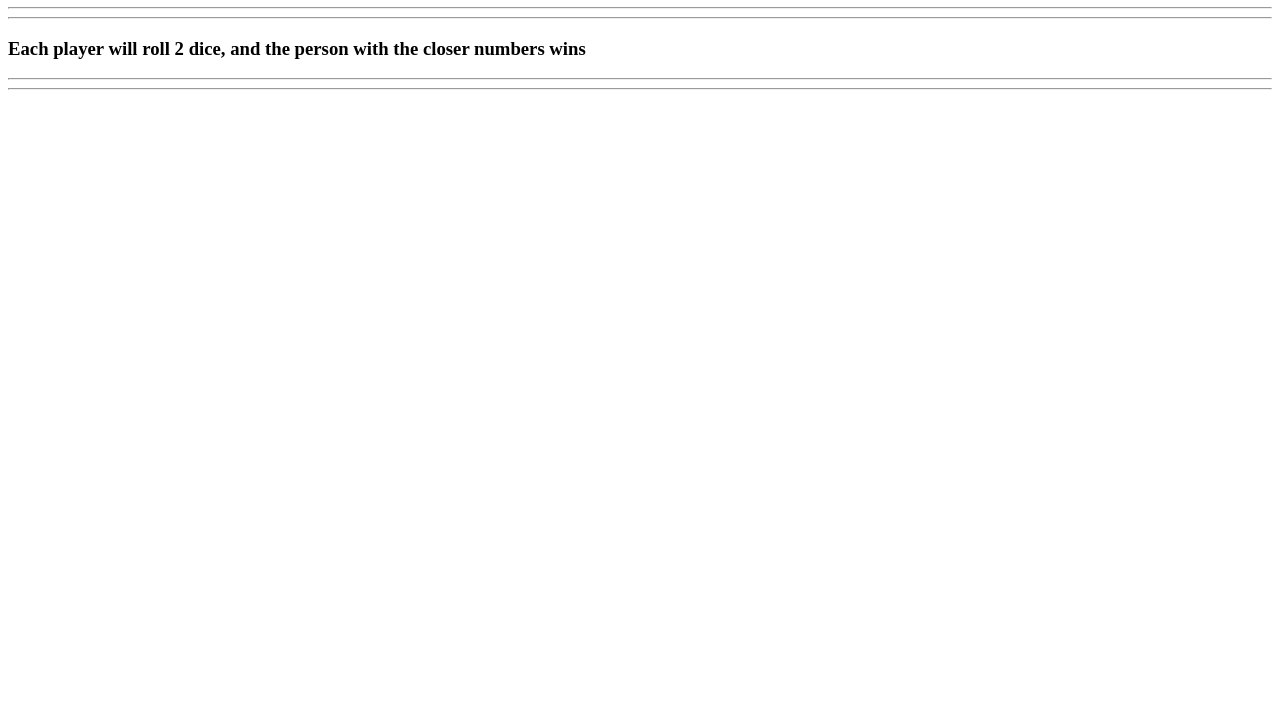
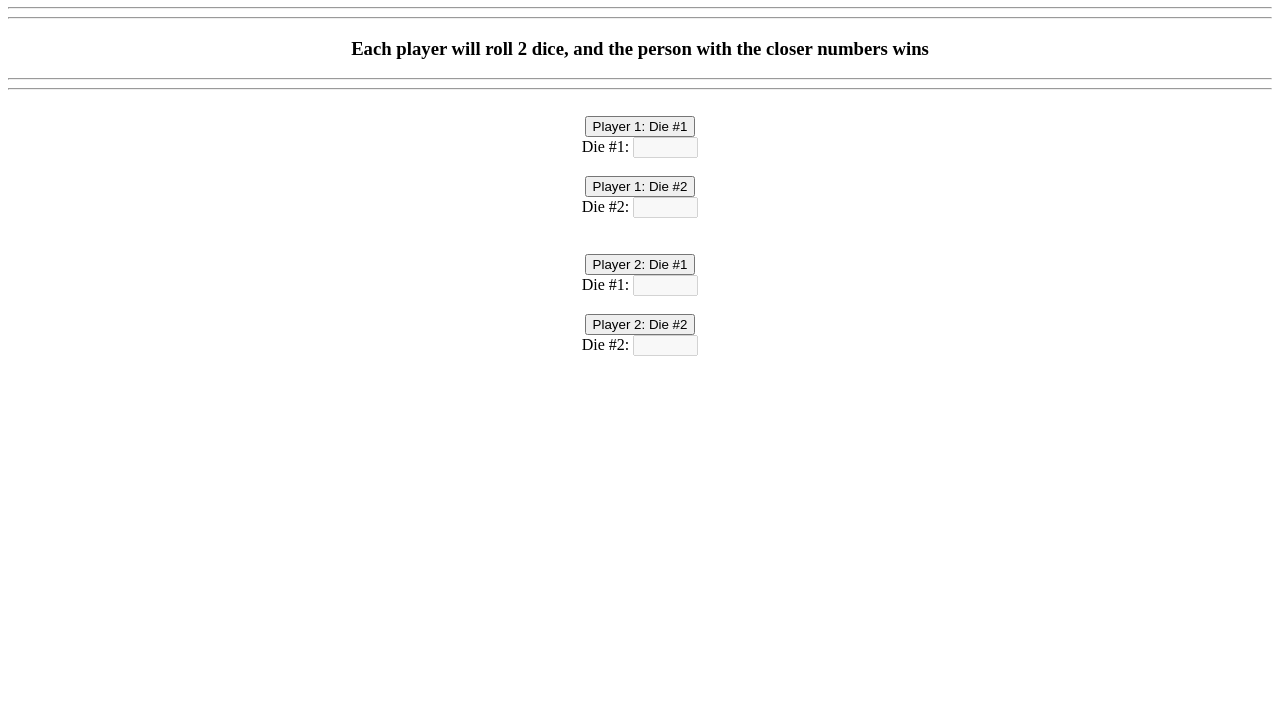
Before and after one commit to MatthewSenese/DiceRoller, a plain HTML site: page diceRoller.html in a window 1280 px wide. Shown: the part 73-800 px from the top of the page. Drawn offline with Linux system fonts and the light colour scheme.

Commit message:
Added css and js files and edited diceRoller

```diff
--- /dev/null
+++ b/diceRoller.css
@@ -0,0 +1,7 @@
+head {
+    text-align:center;
+}
+
+body {
+    text-align: center;
+}
--- a/diceRoller.html
+++ b/diceRoller.html
@@ -9,6 +9,8 @@
     <head>
         <meta charset="UTF=8">
         <title>Dice Roller</title>
+        <link rel="stylesheet" href="diceRoller.css">
+        <script src="diceRoller.js"></script>
     </head>
     <body>
         <h1>Welcome to Dice Roller!</h1>
@@ -17,6 +19,18 @@
         <h3>Each player will roll 2 dice, and the person with the closer numbers wins</h3>
         <hr>
         <hr>
+        <br>
+        <button type="button" onclick="RollSixSidedDice()">Player 1: Die #1</button><br>
+        Die #1: <input id="dice" type="text" value="" size="5" disabled><br><br>
+
+        <button type="button" onclick="RollSixSidedDice()">Player 1: Die #2</button><br>
+        Die #2: <input id="dice" type="text" value="" size="5" disabled><br><br><br>
+
+        <button type="button" onclick="RollSixSidedDice()">Player 2: Die #1</button><br>
+        Die #1: <input id="dice" type="text" value="" size="5" disabled><br><br>
+
+        <button type="button" onclick="RollSixSidedDice()">Player 2: Die #2</button><br>
+        Die #2: <input id="dice" type="text" value="" size="5" disabled><br>
     </body>
 
 </html>
--- /dev/null
+++ b/diceRoller.js
@@ -0,0 +1,3 @@
+function RollSixSidedDice(){
+    document.getElementById("dice").value = Math.floor(Math.random()*6) + 1;
+}
```
